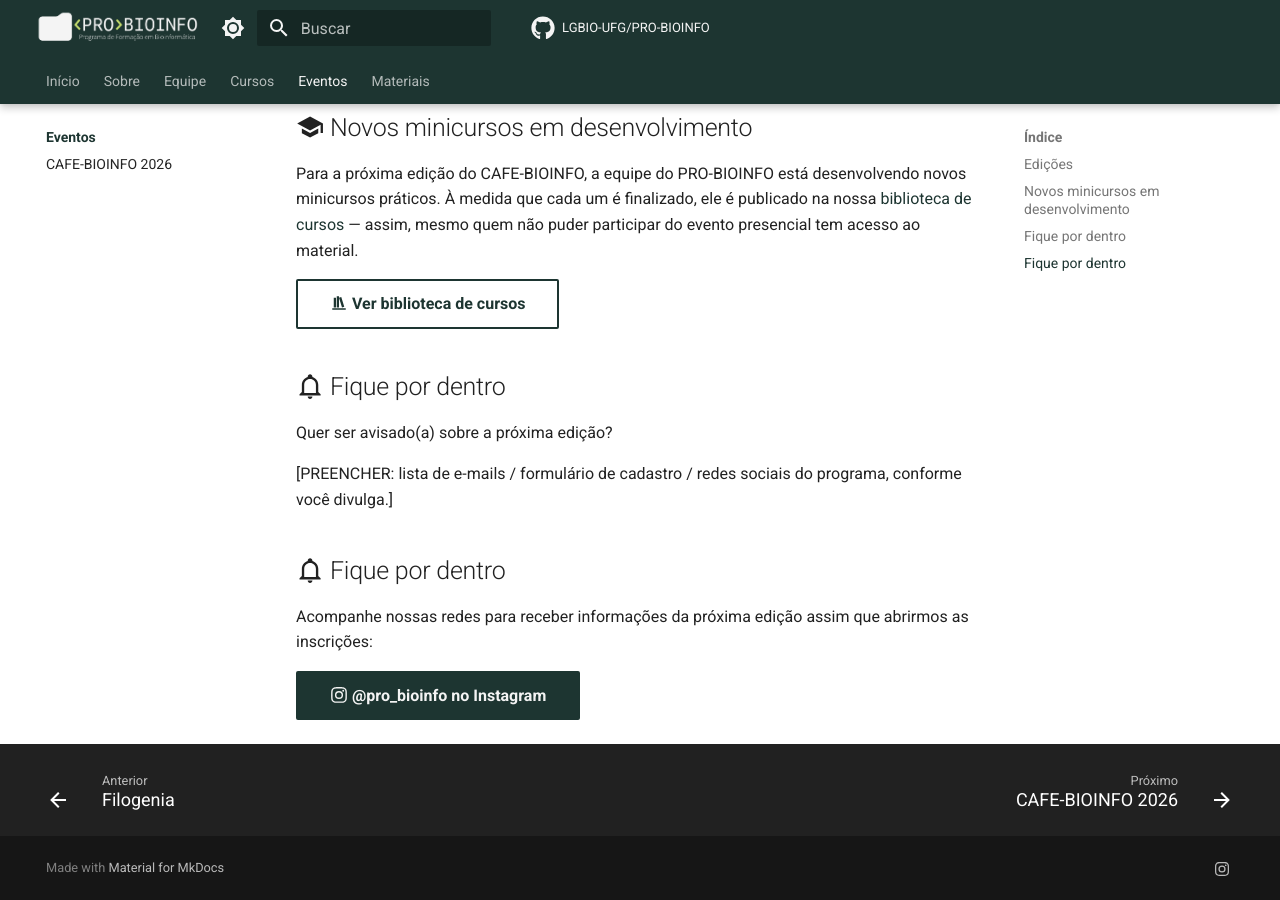
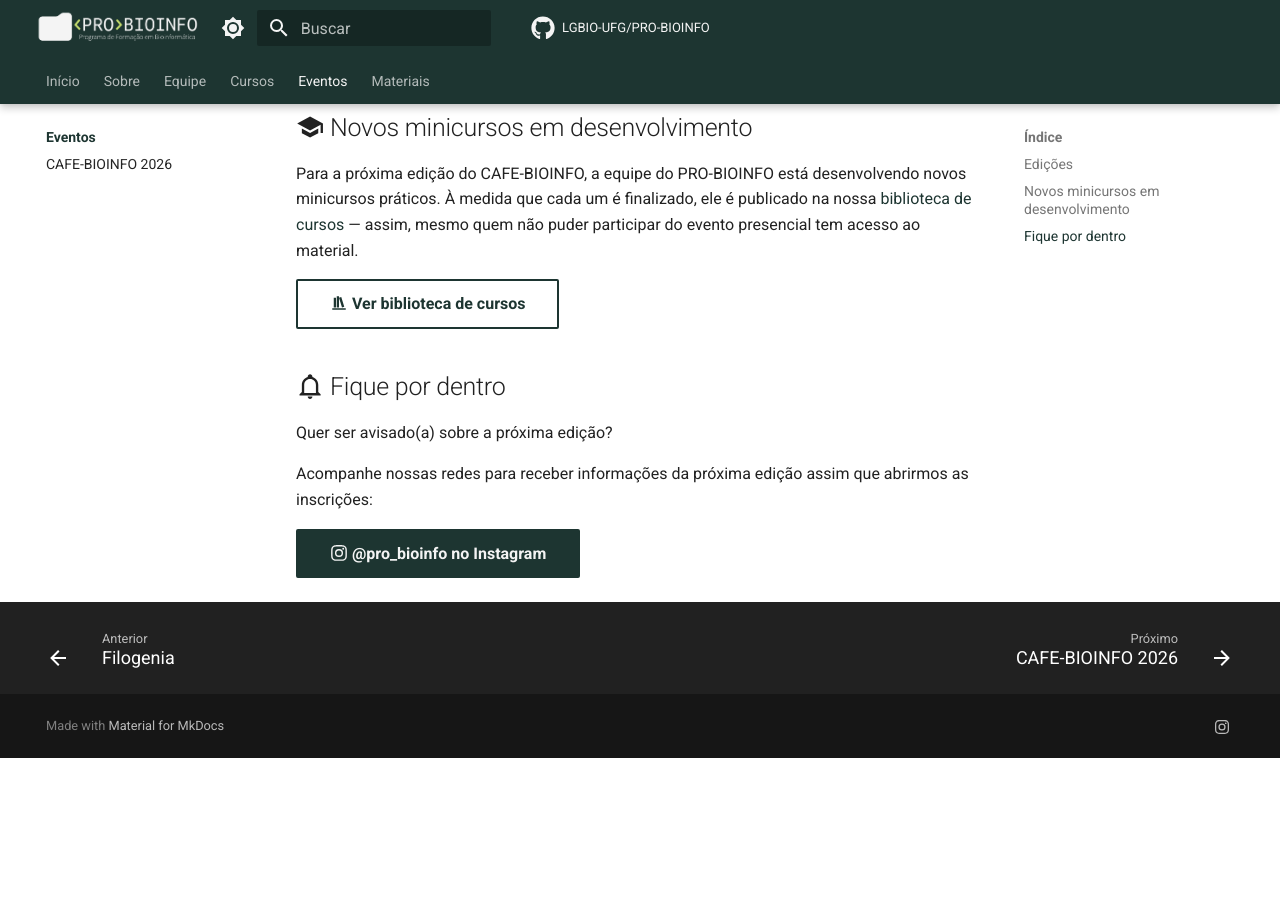
Before and after one commit to LGBIO-UFG/PRO-BIOINFO, an MkDocs documentation site: the page built from docs/eventos/index.md, in a window 1280 px wide and 900 px high, scrolled down 680 px. Built offline with MkDocs 1.6.1 and Material for MkDocs 9.7.7, drawn with Linux system fonts in a browser that asks for light colours; comment, search, counter and statistics services are not loaded; after the commit the page ends 1438 px from its top, so only the background shows below that.

Commit message:
fix: corrige página de eventos

```diff
--- a/docs/eventos/index.md
+++ b/docs/eventos/index.md
@@ -41,10 +41,6 @@ Para a próxima edição do CAFE-BIOINFO, a equipe do PRO-BIOINFO está desenvol
 
 Quer ser avisado(a) sobre a próxima edição?
 
-[PREENCHER: lista de e-mails / formulário de cadastro / redes sociais do programa, conforme você divulga.]
-
-## :material-bell-outline: Fique por dentro
-
 Acompanhe nossas redes para receber informações da próxima edição assim que abrirmos as inscrições:
 
 [:fontawesome-brands-instagram: @pro_bioinfo no Instagram](https://www.instagram.com/pro_bioinfo/){ .md-button .md-button--primary }
```
